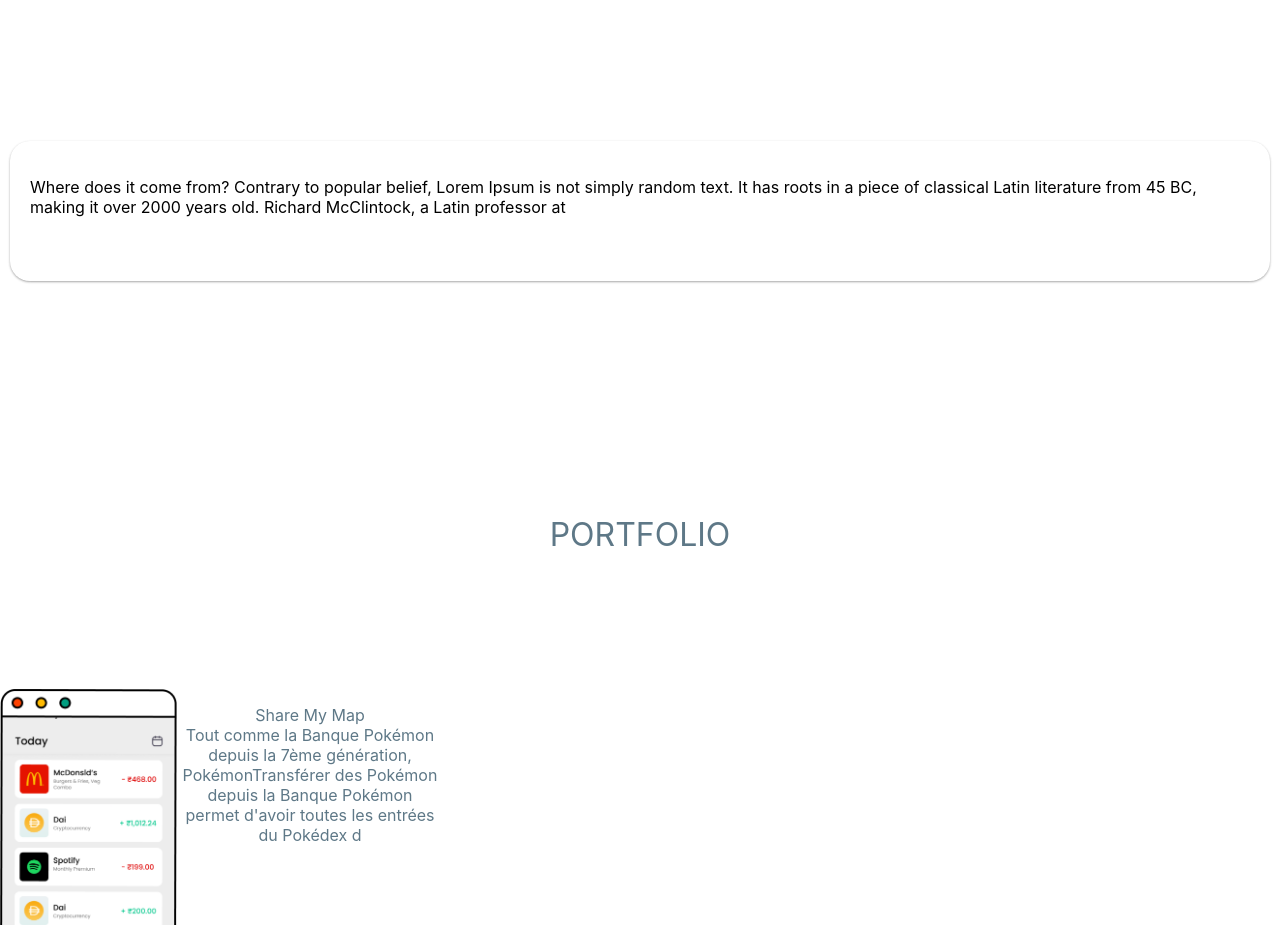
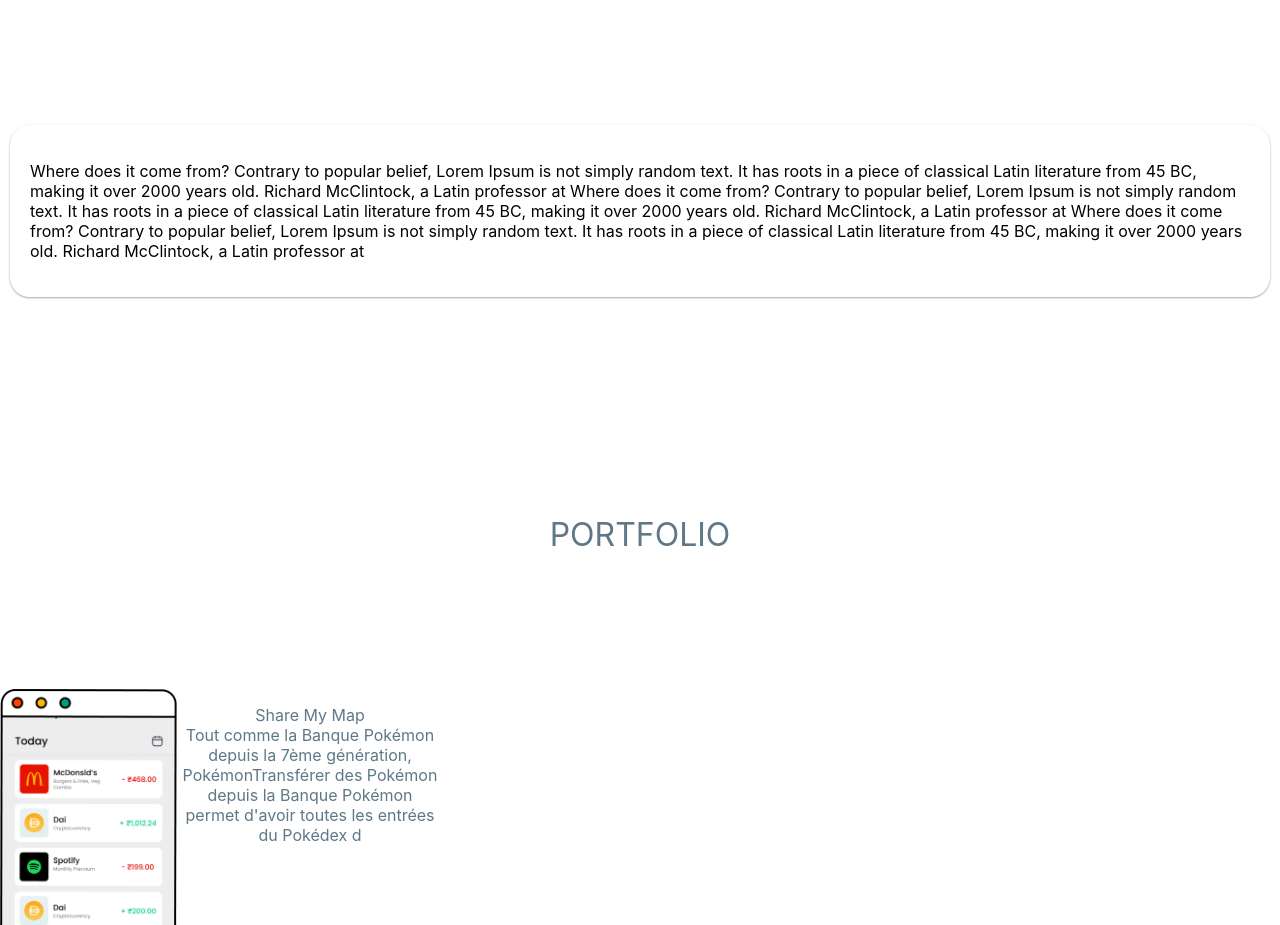
Before and after one commit to Zubiik/curiculum_vitae, a React (Create React App) app: page / in a window 1280 px wide. Shown: the part 900-1825 px from the top of the page. Built offline with nearby package versions, Linux system fonts and the light colour scheme.

Commit message:
fix:organisation

```diff
--- a/src/component/Box/index.js
+++ b/src/component/Box/index.js
@@ -1,17 +1,8 @@
 import React from "react";
 import { Container } from "./styled";
 
-function Box() {
-  return (
-    <Container>
-      <p>
-        Where does it come from? Contrary to popular belief, Lorem Ipsum is not
-        simply random text. It has roots in a piece of classical Latin
-        literature from 45 BC, making it over 2000 years old. Richard
-        McClintock, a Latin professor at
-      </p>
-    </Container>
-  );
+function Box({ className, children}) {
+  return <Container className={className}>{children}</Container>;
 }
 
 export default Box;
```
